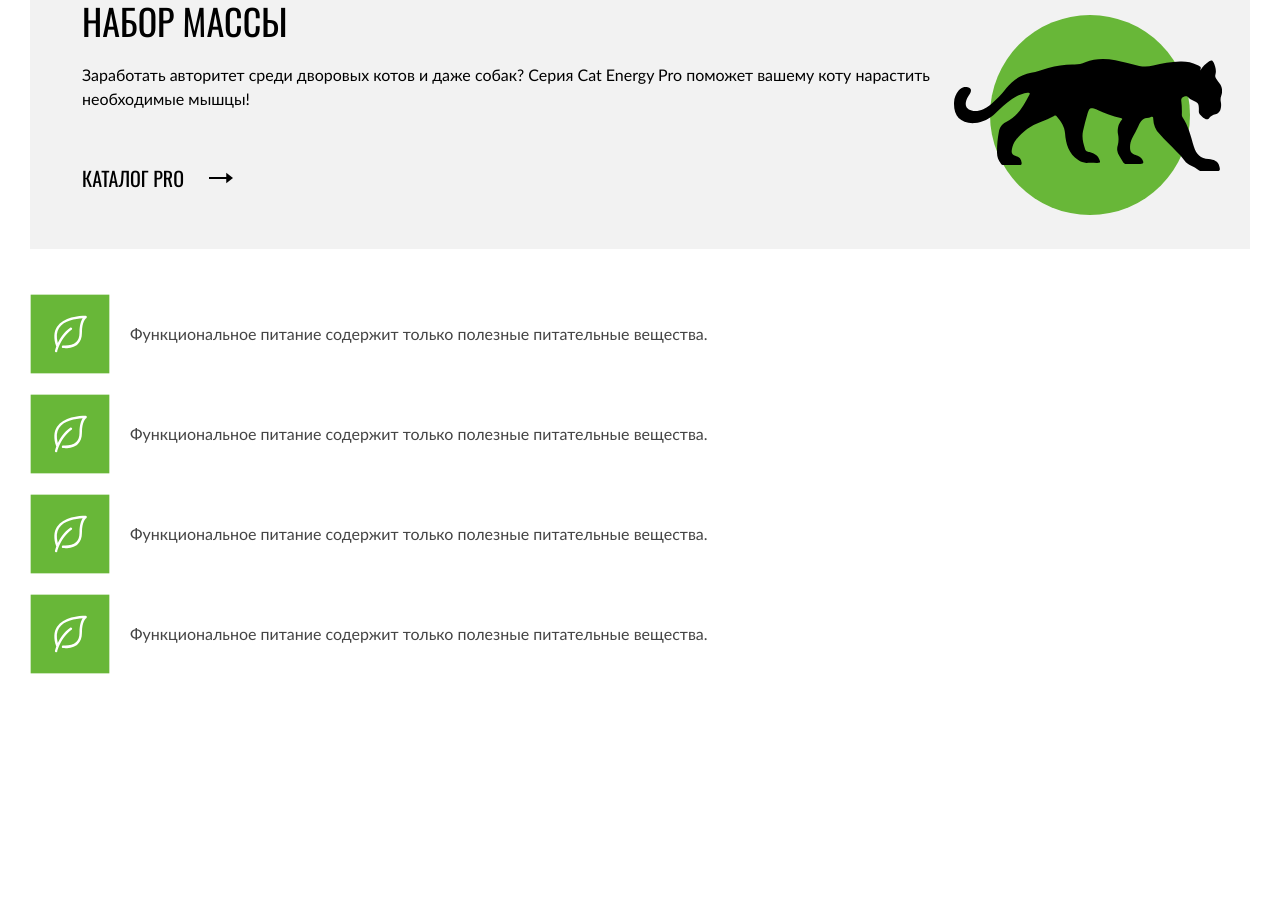
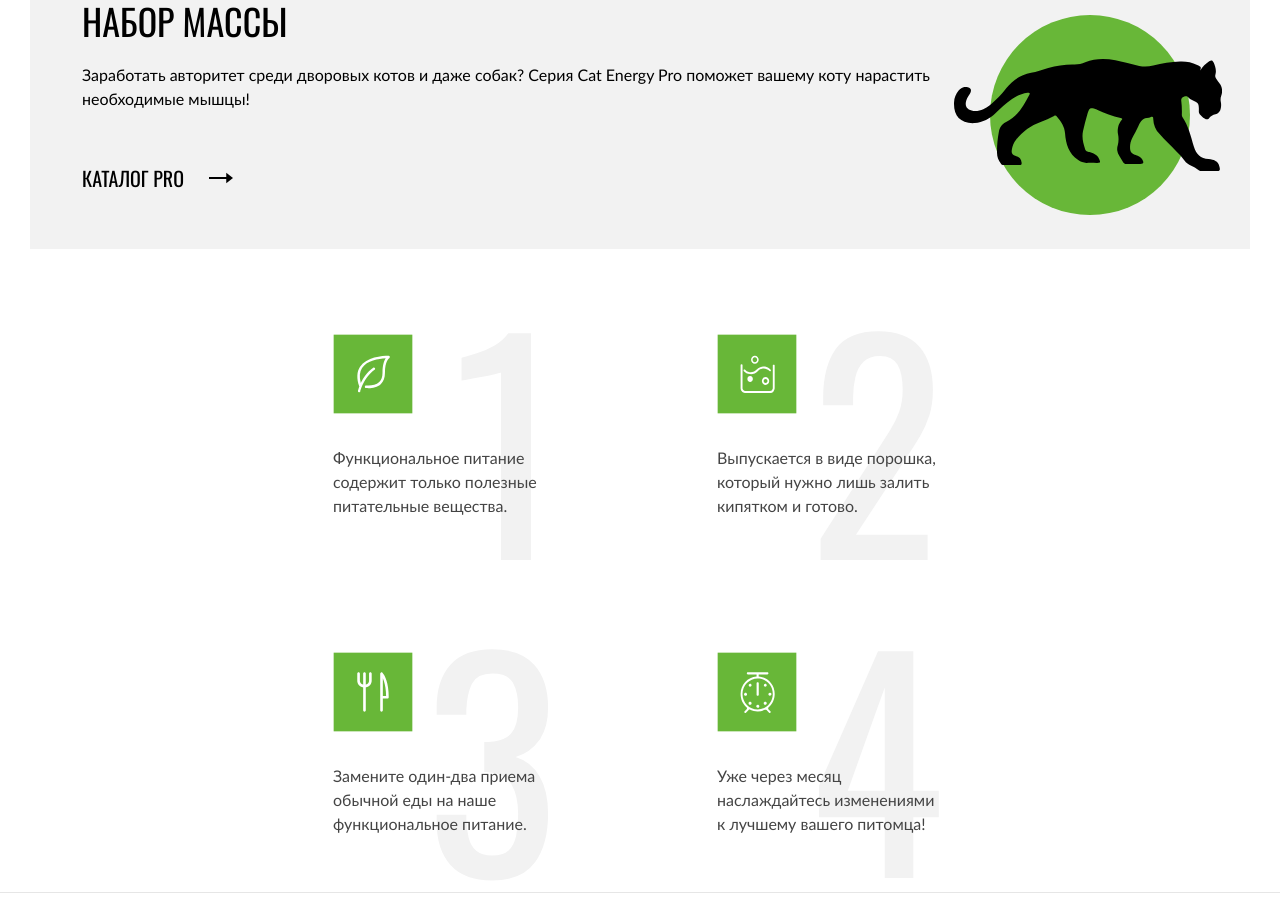
Before and after one commit to htmlacademy-adaptive/2303173-cat-energy-28, a website: page source/index.html in a window 1280 px wide. Shown: the part 1295-2214 px from the top of the page. Before the commit the page ends 1969 px from the top, so only its background shows below. Drawn offline with nearby package versions, Linux system fonts and the light colour scheme; files that its build step writes are made by us from their sources.

Commit message:
Create tablet and desktop info banners

```diff
--- a/source/index.html
+++ b/source/index.html
@@ -113,23 +113,27 @@
             <div class="info-banner__item">
               <img class="info-banner__icon" src="./img/info-banner/leaf-icon.svg">
               <p class="info-banner__text">Функциональное питание содержит только полезные питательные вещества.</p>
+              <p class="info-banner__number">1</p>
             </div>
 
             <div class="info-banner__item">
-              <img class="info-banner__icon" src="./img/info-banner/leaf-icon.svg">
-              <p class="info-banner__text">Функциональное питание содержит только полезные питательные вещества.</p>
+              <img class="info-banner__icon" src="./img/info-banner/powder-icon.svg">
+              <p class="info-banner__text">Выпускается в виде порошка, который нужно лишь залить кипятком и готово.</p>
+              <p class="info-banner__number">2</p>
             </div>
           </div>
 
           <div class="info-banner__container-line">
             <div class="info-banner__item">
-              <img class="info-banner__icon" src="./img/info-banner/leaf-icon.svg">
-              <p class="info-banner__text">Функциональное питание содержит только полезные питательные вещества.</p>
+              <img class="info-banner__icon" src="./img/info-banner/cutlery-icon.svg">
+              <p class="info-banner__text">Замените один-два приема обычной еды на наше функциональное питание.</p>
+              <p class="info-banner__number">3</p>
             </div>
 
             <div class="info-banner__item">
-              <img class="info-banner__icon" src="./img/info-banner/leaf-icon.svg">
-              <p class="info-banner__text">Функциональное питание содержит только полезные питательные вещества.</p>
+              <img class="info-banner__icon" src="./img/info-banner/scales-icon.svg">
+              <p class="info-banner__text">Уже через месяц наслаждайтесь изменениями к лучшему вашего питомца!</p>
+              <p class="info-banner__number">4</p>
             </div>
           </div>
         </div>
--- a/source/styles/components/info-banner.scss
+++ b/source/styles/components/info-banner.scss
@@ -1,17 +1,21 @@
 .info-banner {
     display: flex;
-    max-width: 1220px;
 
     @media (min-width: $mobile-width) {
         margin: 20px 20px 0 20px;
     }
 
     @media (min-width: $tablet-width) {
-        margin: 45px 30px 0 30px;
+        margin: 45px 0 0 0;
+        justify-content: center;
+        border-bottom: 1px solid $grey-light;
     }
 
     @media (min-width: $desktop-width) {
-        margin: 70px 110px 0 110px
+        margin: 0 auto;
+        margin-top: 70px;
+        max-width: 1220px;
+        border: transparent;
     }
 
     &__container {
@@ -20,6 +24,16 @@
         @media (min-width: $mobile-width) {
             flex-direction: column;
             gap: 20px;
+        }
+
+        @media (min-width: $tablet-width) {
+            justify-content: space-between;
+            gap: 38px;
+        }
+
+        @media (min-width: $desktop-width) {
+            flex-direction: row;
+            gap: 100px;
         }
 
     }
@@ -32,15 +46,35 @@
             gap: 20px;
         }
 
+        @media (min-width: $tablet-width) {
+            flex-direction: row;
+            gap: 154px;
+        }
+
+        @media (min-width: $desktop-width) {
+            gap: 100px;
+        }
+
     }
 
     &__item {
         display: flex;
+        position: relative;
 
         @media (min-width: $mobile-width) {
             align-items: center;
             gap: 20px;
         }
+
+        @media (min-width: $tablet-width) {
+            padding: 40px 4px 56px 0;
+            max-width: 230px;
+            max-height: 280px;
+            align-items: start;
+            flex-direction: column;
+            gap: 0;
+        }
+
     }
 
     &__icon {
@@ -70,7 +104,30 @@
         @media (min-width: $tablet-width) {
             font-size: 16px;
             line-height: 24px;
+            margin-top: 32px;
         }
+
+    }
+
+    &__number {
+        font-family: "Oswald";
+        font-style: normal;
+        font-weight: 400;
+        color: $grey;
+
+        @media (max-width: 767px) {
+            display: none;
+        }
+
+        @media (min-width: $tablet-width) {
+            position: absolute;
+            z-index: -1;
+            top: 0;
+            right: 4px;
+            font-size: 280px;
+            line-height: 280px;
+        }
+
     }
 
 }
```
